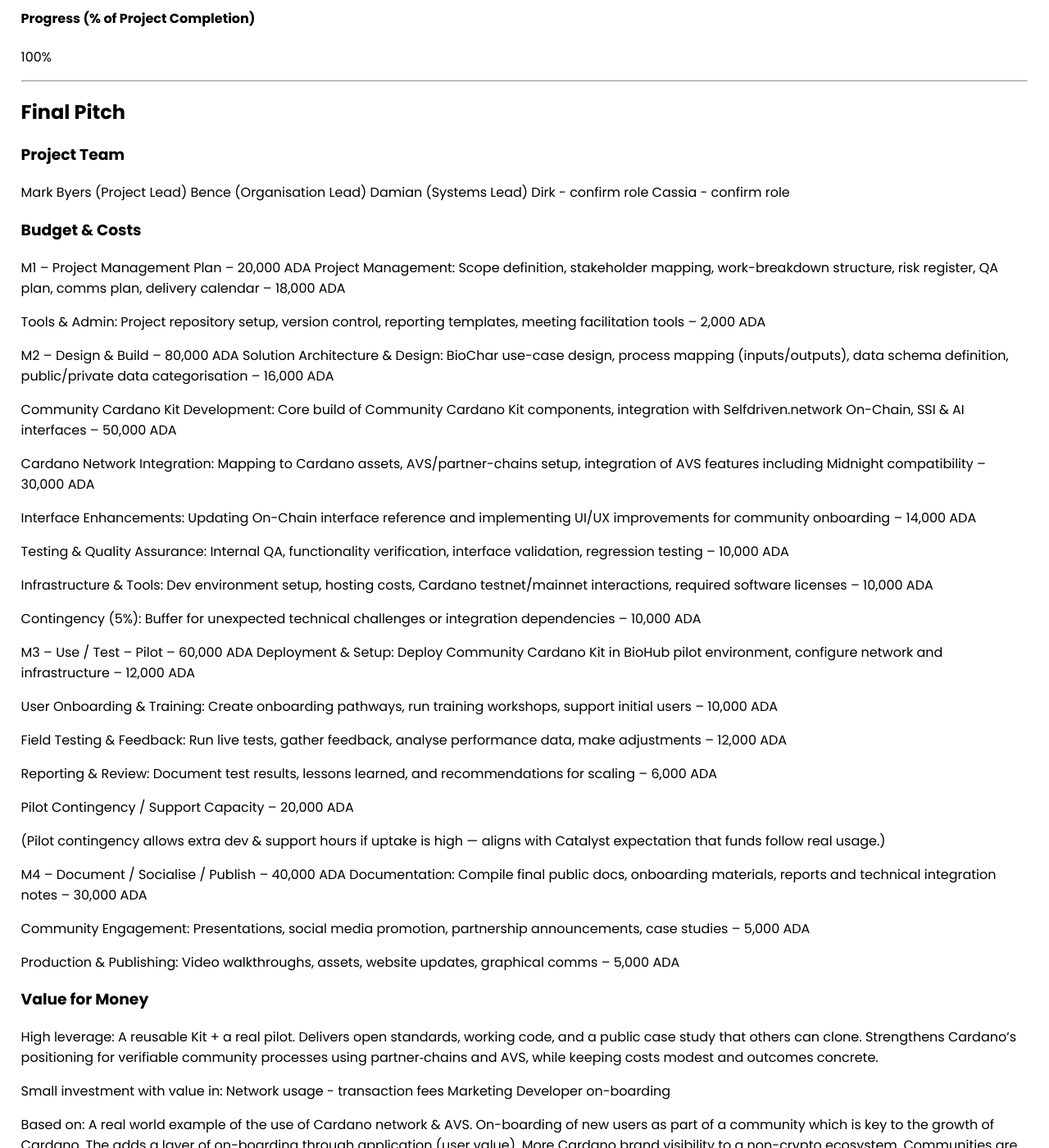
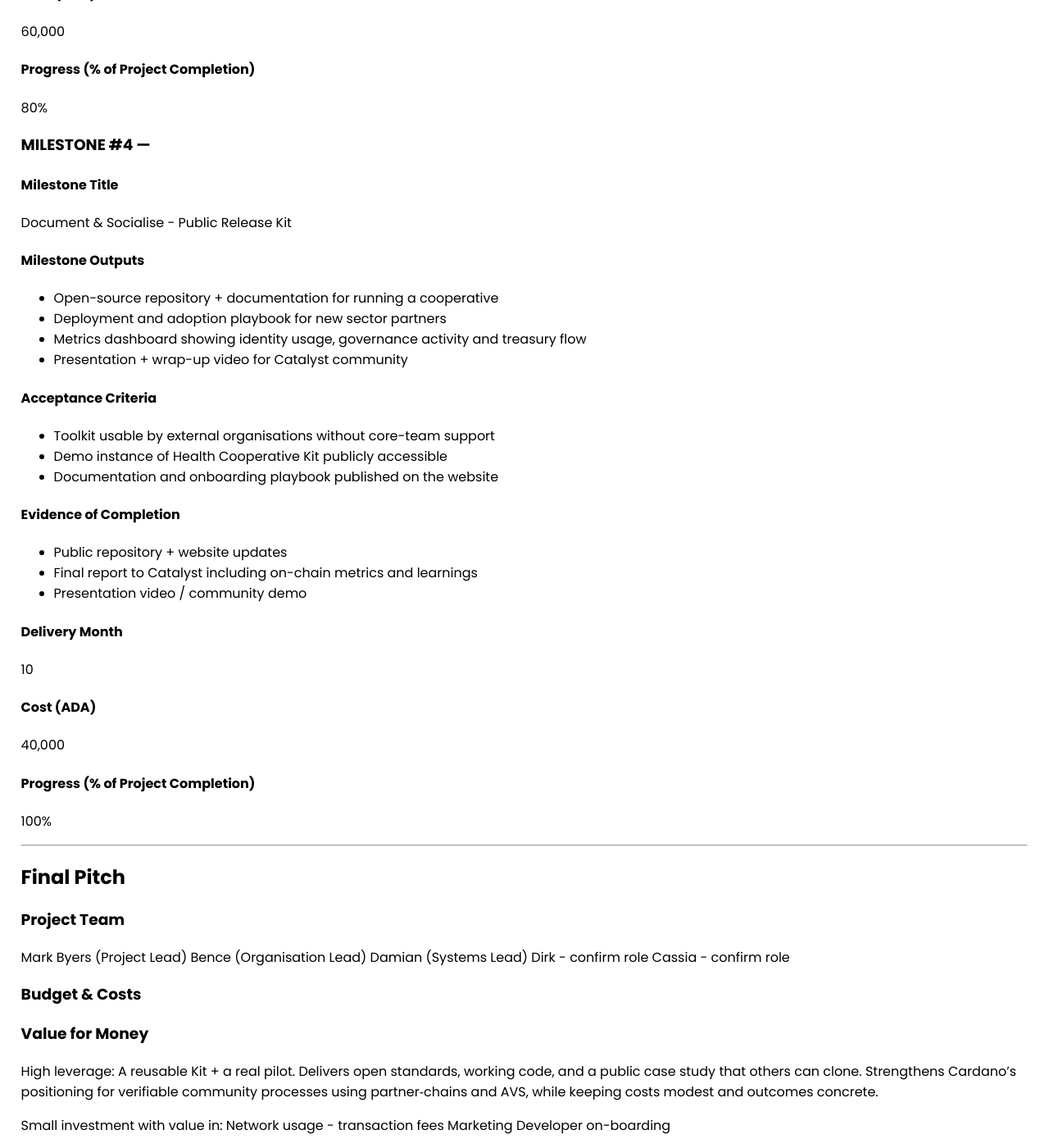
Before and after one commit to selfdriven-engagement/selfdriven-energy, a Jekyll site: the page built from docs/pages/cardano-catalyst-proposal-health-systems-cooperative.md, in a window 1280 px wide and 1400 px high, scrolled down 8276 px. Shown: the whole window at 82% size. Built offline with Jekyll 4.4.1, drawn with Linux system fonts in a browser that asks for light colours; some of the changed text lies outside the part shown.

Commit message:
Update cardano-catalyst-proposal-health-systems-cooperative.md

```diff
--- a/docs/pages/cardano-catalyst-proposal-health-systems-cooperative.md
+++ b/docs/pages/cardano-catalyst-proposal-health-systems-cooperative.md
@@ -217,19 +217,19 @@ Already rolled out to 31 hospitals with over 3,000 clinicians, including some of
 
 ### MILESTONE #1 ---
 
-#### Milestone Title
+#### Title
 
-Project Management Plan
+Project Management Plan & Foundations
 
-#### Milestone Outputs
-Project management plan detailing:
-What, How, Who, When, Where and Risks
+#### Outputs
+
+A comprehensive project plan document covering scope, stakeholder map, work-breakdown, risk register, QA plan, communications plan, and project delivery calendar.
 
 #### Acceptance Criteria
-A single PDF plan in the repo with: scope, stakeholder map, work‑breakdown, risk register, QA plan, comms plan, and delivery calendar.
+A single versioned plan (PDF or Markdown) stored in the project repo, tagged with release v0.1, with a visible commit history and clearly defined roles/responsibilities and timeline.
 
 #### Evidence of Completion
-Link to GitHub repo with the plan (versioned PDF/MD), release tag v0.1, and visible commit history.
+Public link to repository showing the plan file + version tag + commit history.
 
 #### Delivery Month
 1
@@ -244,16 +244,24 @@ Link to GitHub repo with the plan (versioned PDF/MD), release tag v0.1, and visi
 
 #### Milestone Title
 
-Design & Build
+Design & Build -  Health Systems Cooperative Kit v1
 
 #### Milestone Outputs
 
+Initial release of Health Cooperative Kit with define-to-provision workflow
+- Templates for roles, governance, and cooperative blueprint (JSON/YAML)
+- Basic SSI identity flows (issue/verify member credential)
+- Plutus script generation for cooperative addresses
 
 #### Acceptance Criteria
 
+- A cooperative blueprint file can generate cooperative scripts + DID/credential structure
+- End-to-end “happy path” works for one pilot cooperative
 
 #### Evidence of Completion
 
+- Demo video + functioning prototype at https://coop.selfdriven.health
+- v1 release tag in repo with changelog
 
 #### Delivery Month
 5
@@ -268,16 +276,25 @@ Design & Build
 
 #### Milestone Title
 
-Use & Reflect
+Use & Reflect - Pilot Deployment with selfdriven Health Cooperative
 
 #### Milestone Outputs
 
+- Live pilot deployment with participating health organisations
+- Governance, membership onboarding, identity issuance and treasury operations activated
+- Guided onboarding flows for non-technical users
 
 #### Acceptance Criteria
 
+- Minimum 5 pilot organisations onboarded
+- Minimum 25 members issued credentials and onboarded with wallets
+- First cooperative proposals + votes recorded
 
 #### Evidence of Completion
 
+- On-chain metrics: scripts created, transactions, credentials issued
+- Pilot report summarising organisational onboarding & learnings
+- Screenshots/dashboards from live deployment
 
 #### Delivery Month
 8
@@ -292,16 +309,26 @@ Use & Reflect
 
 #### Milestone Title
 
-Document & Socialise
+Document & Socialise - Public Release Kit
 
 #### Milestone Outputs
 
+- Open-source repository + documentation for running a cooperative
+- Deployment and adoption playbook for new sector partners
+- Metrics dashboard showing identity usage, governance activity and treasury flow
+- Presentation + wrap-up video for Catalyst community
 
 #### Acceptance Criteria
 
+- Toolkit usable by external organisations without core-team support
+- Demo instance of Health Cooperative Kit publicly accessible
+- Documentation and onboarding playbook published on the website
 
 #### Evidence of Completion
 
+- Public repository + website updates
+- Final report to Catalyst including on-chain metrics and learnings
+- Presentation video / community demo
 
 #### Delivery Month
 10
@@ -326,61 +353,6 @@ Cassia - confirm role
 
 ### Budget & Costs
 
-M1 – Project Management Plan – 20,000 ADA
-Project Management: Scope definition, stakeholder mapping, work-breakdown structure, risk register, QA plan, comms plan, delivery calendar – 18,000 ADA
-
-
-Tools & Admin: Project repository setup, version control, reporting templates, meeting facilitation tools – 2,000 ADA
-
-
-M2 – Design & Build – 80,000 ADA
-Solution Architecture & Design: BioChar use-case design, process mapping (inputs/outputs), data schema definition, public/private data categorisation – 16,000 ADA
-
-
-Community Cardano Kit Development: Core build of Community Cardano Kit components, integration with Selfdriven.network On-Chain, SSI & AI interfaces – 50,000 ADA
-
-
-Cardano Network Integration: Mapping to Cardano assets, AVS/partner-chains setup, integration of AVS features including Midnight compatibility – 30,000 ADA
-
-
-Interface Enhancements: Updating On-Chain interface reference and implementing UI/UX improvements for community onboarding – 14,000 ADA
-
-
-Testing & Quality Assurance: Internal QA, functionality verification, interface validation, regression testing – 10,000 ADA
-
-
-Infrastructure & Tools: Dev environment setup, hosting costs, Cardano testnet/mainnet interactions, required software licenses – 10,000 ADA
-
-
-Contingency (5%): Buffer for unexpected technical challenges or integration dependencies – 10,000 ADA
-
-
-M3 – Use / Test – Pilot – 60,000 ADA
-Deployment & Setup: Deploy Community Cardano Kit in BioHub pilot environment, configure network and infrastructure – 12,000 ADA
-
-
-User Onboarding & Training: Create onboarding pathways, run training workshops, support initial users – 10,000 ADA
-
-
-Field Testing & Feedback: Run live tests, gather feedback, analyse performance data, make adjustments – 12,000 ADA
-
-
-Reporting & Review: Document test results, lessons learned, and recommendations for scaling – 6,000 ADA
-
-
-Pilot Contingency / Support Capacity – 20,000 ADA
-
-
-(Pilot contingency allows extra dev & support hours if uptake is high — aligns with Catalyst expectation that funds follow real usage.)
-
-M4 – Document / Socialise / Publish – 40,000 ADA
-Documentation: Compile final public docs, onboarding materials, reports and technical integration notes – 30,000 ADA
-
-
-Community Engagement: Presentations, social media promotion, partnership announcements, case studies – 5,000 ADA
-
-
-Production & Publishing: Video walkthroughs, assets, website updates, graphical comms – 5,000 ADA
 
 ### Value for Money
 
```
